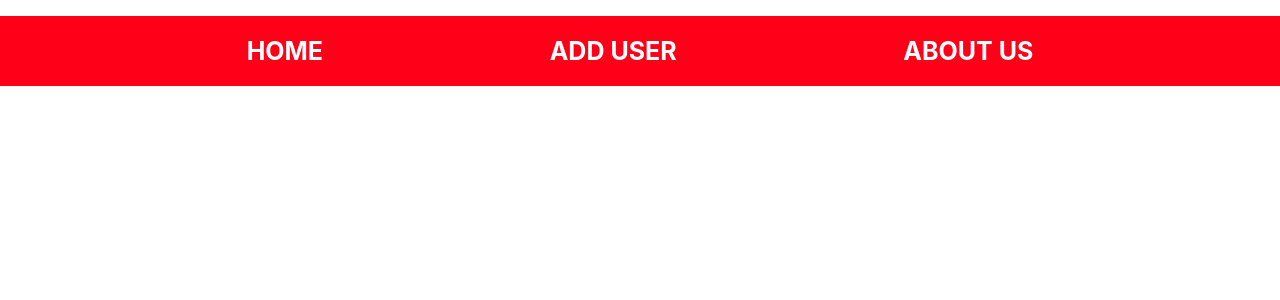
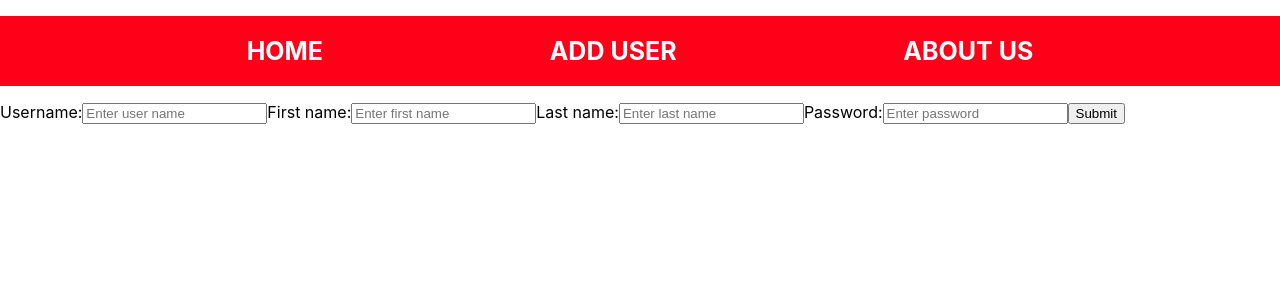
Before and after one commit to Shefali360/MEAN_Bootcamp, a React (Create React App) app in the folder user/: page /adduser in a window 1280 px wide. Shown: the top 300 px of the page. Built offline with nearby package versions, Linux system fonts and the light colour scheme.

Commit message:
Added homepage list,about page and form in add user link

```diff
--- a/package.json
+++ b/package.json
@@ -5,6 +5,7 @@
   "main": "index.js",
   "dependencies": {
     "babel": "^6.23.0",
+    "body-parser": "^1.19.0",
     "cors": "^2.8.5",
     "ejs": "^3.1.2",
     "express": "^4.17.1",
--- a/user/src/About/About.js
+++ b/user/src/About/About.js
@@ -1,32 +1,16 @@
-import React,{Component} from 'react';
-import axios from 'axios';
-import '../Content.css';
+import React from 'react';
+
+const about=()=>{
+    return(
+        <div>
+            <h3>About Us:</h3>
+            <p>This is a website which fetches user list from the server.We can also delete users from the list.And we can also add users after filling a form provided. </p>
+
+        <h3>About the creator:</h3>
+        <p>This website is created by Shefali Goyal.She is a MEAN trainee at To The New. </p>
+        </div>
+    );
+}
 
 
-class about extends Component{
-
-    state={
-        title:null
-    }
-    componentDidMount(){
-        axios.get("http://localhost:3030/about")
-        .then(res=>{
-            const title=res.data.title;
-            this.setState({title:title});
-
-        })
-        .catch(err=>{
-            console.log("Error");
-        })
-    }
-    render(){
-        return(
-            <div className="content">
-                {this.state.title}
-            </div>
-        );
-    }
-
-}
-
 export default about;
--- /dev/null
+++ b/user/src/AddUser/AddUser.js
@@ -0,0 +1,54 @@
+import React,{Component} from 'react';
+import axios from 'axios';
+
+class Adduser extends Component{
+    state={
+        username:"",
+        firstname:"",
+        lastname:"",
+        password:""
+    }
+
+
+     handleChange=(event)=>{
+         this.setState({
+                 [event.target.name]: event.target.value
+
+         })
+     }
+
+    submitHandler=()=>{
+        const userObject = {
+            username: this.state.username,
+            firstname:this.state.firstname,
+            lastname:this.state.lastname,
+            password:this.state.password
+
+        };
+    axios.post('http://localhost:8000/adduser',userObject)
+        .then(res=>{
+        console.log("Success");
+        })
+        .catch(err=>{
+            console.log("Error");
+        })
+    }
+  render(){
+      return(
+        <form>
+        <label >Username:</label>
+        <input type="text" name="username" value={this.state.username} onChange={this.handleChange} placeholder="Enter user name"/>
+        <label>First name:</label>
+        <input type="text" name="firstname" value={this.state.firstname} onChange={this.handleChange} placeholder="Enter first name"/>
+         <label >Last name:</label>
+         <input type="text" name="lastname" value={this.state.lastname} onChange={this.handleChange}placeholder="Enter last name"/>
+         <label>Password:</label>
+         <input type="text" name="password" value={this.state.password} onChange={this.handleChange} placeholder="Enter password"/>
+        <input type="submit" value="Submit" onSubmit={this.submitHandler}/>
+        </form>
+
+        );
+  }
+}
+
+export default Adduser;
--- a/user/src/App.js
+++ b/user/src/App.js
@@ -3,7 +3,8 @@ import { Route, Switch } from "react-router-dom";
 import Navbar from './navbar/navbaritems';
 import Homepage from './Homepage/Homepage';
 import About from './About/About';
-import Contact from './Contact/Contact';
+import Adduser from './AddUser/AddUser';
+
 
 function App() {
   return (
@@ -11,8 +12,9 @@ function App() {
       <Navbar/>
         <Switch>
         <Route path="/home" component={Homepage} />
-        {/* <Route path="/adduser" component={About} />
-        <Route path="/about" component={Contact} /> */}
+        <Route path="/adduser" component={Adduser} />
+        <Route path="/about" component={About} />
+
         </Switch>
 
 
--- a/user/src/Content.css
+++ b/user/src/Content.css
@@ -2,5 +2,4 @@
     font-size:20px;
     font-weight:bold;
     text-align: center;
-    margin-top:200px;
 }
--- a/user/src/Homepage/Homepage.js
+++ b/user/src/Homepage/Homepage.js
@@ -9,7 +9,7 @@ class homepage extends Component{
         data:[]
     }
     componentDidMount(){
-        axios.get("localhost:8000/home")
+        axios.get("http://localhost:8000/home")
         .then(res=>{
             const data=res.data;
             console.log(data);
@@ -25,11 +25,11 @@ class homepage extends Component{
             let contents=null;
             contents= d.map((data)=>{
                 return(
-                  <tbody>
-                        <tr>
+                  <tbody key={data.username}>
+                        <tr >
                             <td>{data.username}</td>
-                            <td>{data.first_name}</td>
-                            <td>{data.last_name}</td>
+                            <td>{data.firstname}</td>
+                            <td>{data.lastname}</td>
                             <td>{data.password}</td>
                         </tr>
                  </tbody>
@@ -46,6 +46,7 @@ class homepage extends Component{
                             <th>First Name</th>
                             <th>Last Name</th>
                             <th>Password</th>
+                            <th>Action</th>
                         </tr>
                         </thead>
                      {contents}
```
Also changed, not shown: 2 other files (tests, documents, lock files or other folders).
